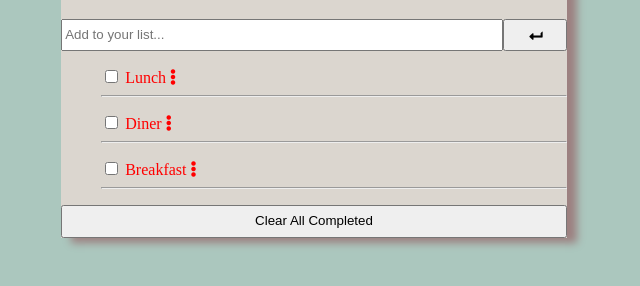
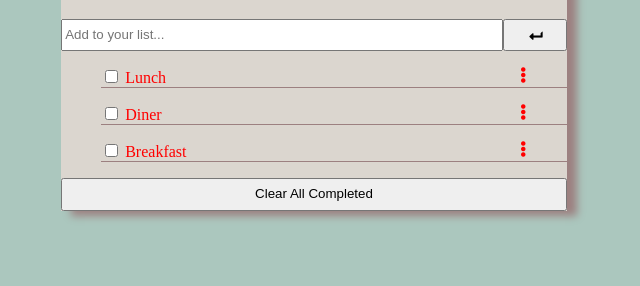
Before and after one commit to brytebee/To-do_, a website built with webpack: page src/index.html in a window 1280 px wide. Shown: the part 166-452 px from the top of the page, without its empty margins (326-966 px from the left). Built offline with nearby package versions, Linux system fonts and the light colour scheme.

Commit message:
Fix styling by creating more re-usable css classes & rebuild

```diff
--- a/src/index.html
+++ b/src/index.html
@@ -4,7 +4,7 @@
 <head>
   <meta charset="utf-8" />
   <meta name="viewport" content="width=device-width, initial-scale=1.0">
-  <title>Development</title>
+  <title>To Do App</title>
   <link rel="stylesheet" href="https://pro.fontawesome.com/releases/v5.10.0/css/all.css"
     integrity="sha384-AYmEC3Yw5cVb3ZcuHtOA93w35dYTsvhLPVnYs9eStHfGJvOvKxVfELGroGkvsg+p" crossorigin="anonymous" />
 </head>
@@ -13,8 +13,9 @@
   <div class="card">
     <h1>Today's To Do<i class="fas fa-check"></i></h1>
     <span class="addSpan d-flex parent-flex">
-      <input type="text" name="addItem" class="addList double-line-height" placeholder="Add to your list...">
-      <button class="addBtn"><i class="fas fa-level-down-alt fa-rotate-90"></i></button>
+      <input type="text" name="addItem" class="addList double-line-height child-flex-large"
+        placeholder="Add to your list...">
+      <button class="addBtn child-flex-small"><i class="fas fa-level-down-alt fa-rotate-90"></i></button>
     </span>
     <div id="root"></div>
     <button class="clear max-width double-line-height">Clear All Completed</button>
--- a/src/index.js
+++ b/src/index.js
@@ -24,13 +24,17 @@ const populateRoot = (array) => {
   array.forEach((item) => {
     const ul = document.createElement('ul');
     const li = document.createElement('li');
-    li.innerHTML = `<div class="list">
+    li.innerHTML = `
+      <div class="list d-flex parent-flex b-border">
+        <div class="child-flex-large">
           <input type="checkbox" name="check" class="check">
           <span class="description">${item.description}</span>
+        </div>
+        <div class="child-flex-small">
           <span class="options"><i class="fas fa-ellipsis-v"></i></span>
           <span class="trash hidden"><i class="fa fa-trash" aria-hidden="true"></i></span>
           <span class="done hidden"><i class="fas fa-check"></i></span>
-  <hr>
+        </div>
       </div>`;
     ul.append(li);
     root.append(ul);
--- a/src/style.css
+++ b/src/style.css
@@ -29,14 +29,18 @@ li {
   flex-wrap: wrap;
 }
 
-.addList {
+.child-flex-large {
   flex: 9;
 }
 
-.addBtn {
+.child-flex-small {
   flex: 1;
 }
 
 .hidden {
   display: none;
 }
+
+.b-border {
+  border-bottom: 1px solid #9c8080;
+}
```
Also changed, not shown: dist/index.html, dist/main.js. Lines whose indentation alone changed are shown as unchanged.
